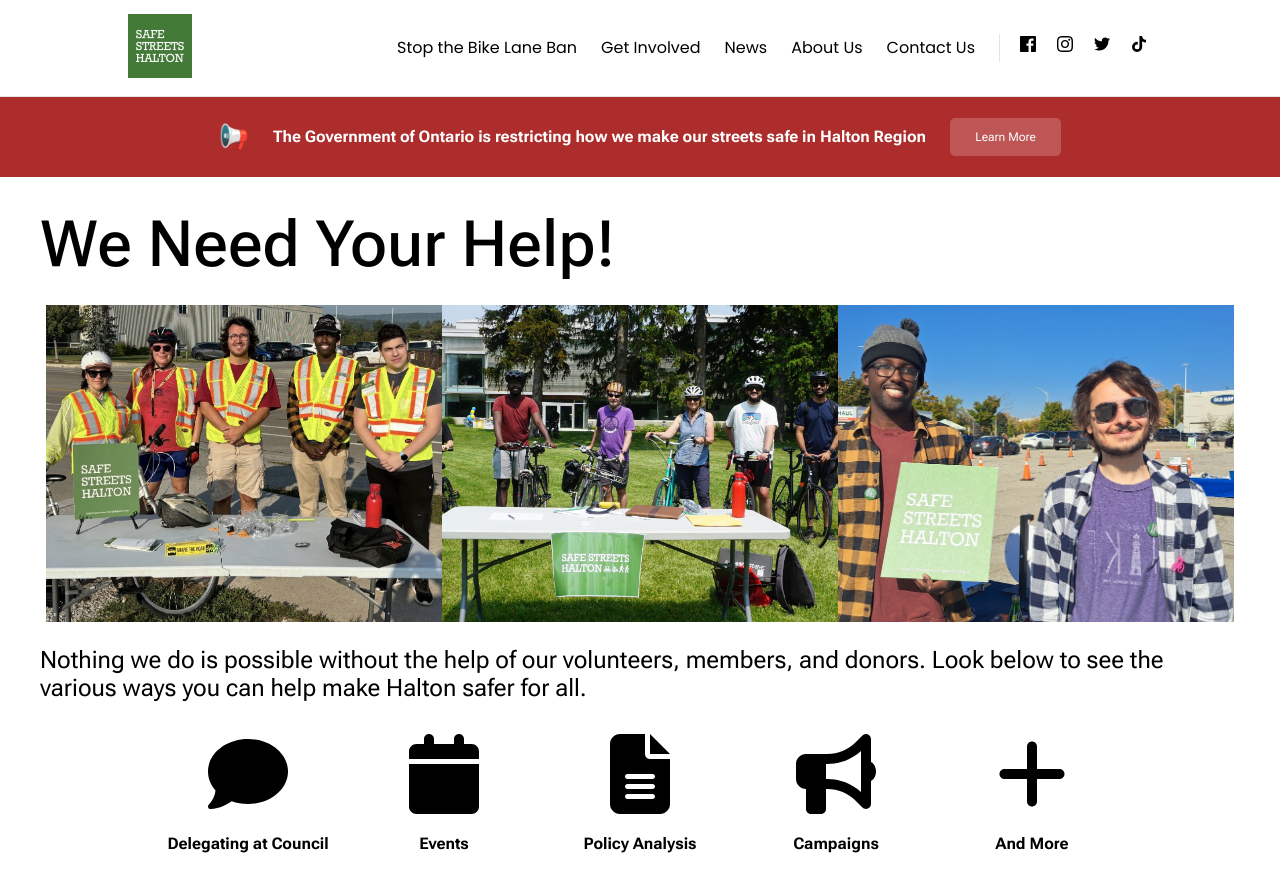
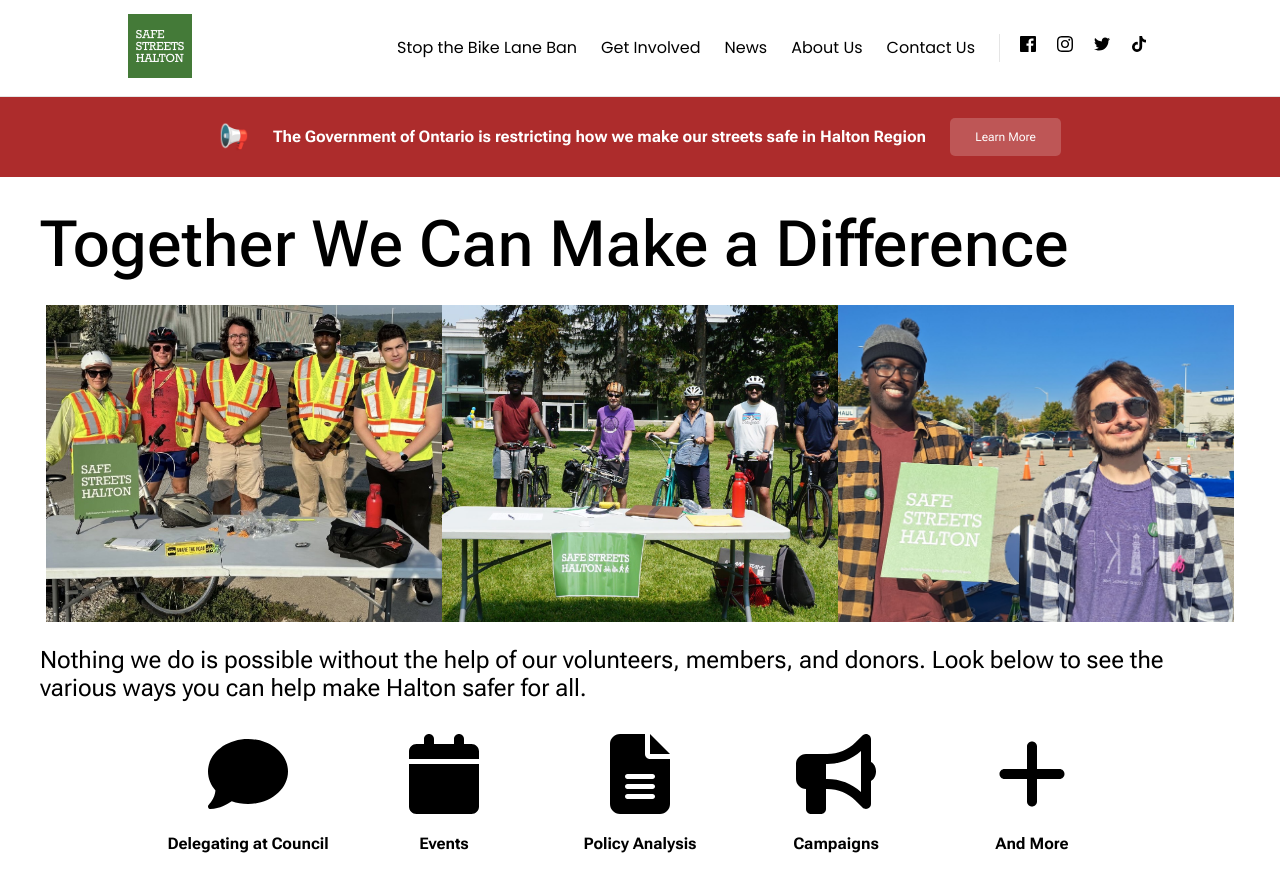
Before and after one commit to Safe-Streets-Halton/safe-streets-halton.github.io, a Jekyll site: the page built from get-involved.html, in a window 1280 px wide and 900 px high. Shown: the top 892 px of the window. Built offline with Jekyll 4.4.1, drawn with Linux system fonts in a browser that asks for light colours.

Commit message:
Updated title

```diff
--- a/get-involved.html
+++ b/get-involved.html
@@ -9,7 +9,7 @@ redirect_from:
 
 <div class="get-involved">
     <section>
-        <h1>We Need Your Help!</h1>
+        <h1>Together We Can Make a Difference</h1>
         <div style="display: flex; flex-direction: row; justify-content: center; flex-wrap: nowrap;">
             <img style="max-width: 33%; height: auto; object-fit: cover;" src="/assets/palladium-way-group-photo.jpg" alt="people in high-visibility vests at a table with a Safe Streets Halton sign on it" />
             <img style="max-width: 33%; height: auto; object-fit: cover;" src="/assets/beach-bike-ride-photo.JPG" alt="people with bicycles smiling, getting ready for a group ride"/>
```
